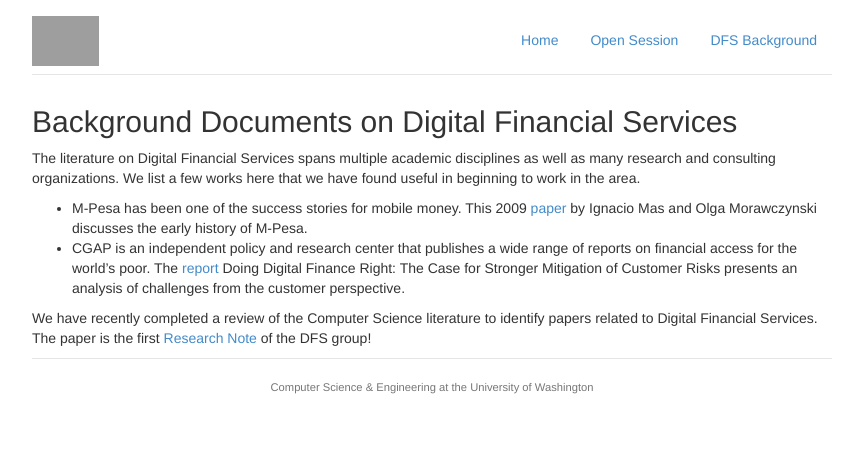
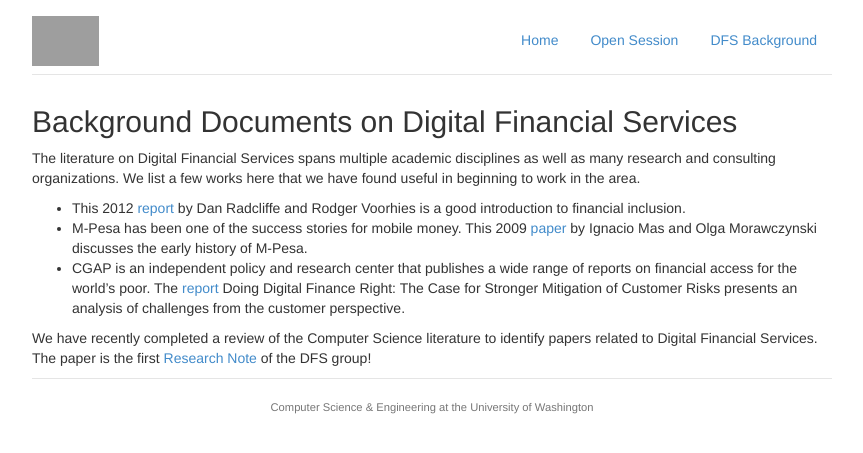
Before and after one commit to uw-ictd/uw-ictd.github.io, a Jekyll site: the page built from dfs/background_documents.md, in a window 1280 px wide, cut to the strip 0-453 px from the top of the page. Shown: the whole strip, without its empty margins (208-1071 px from the left). Built offline with Jekyll 4.4.1, drawn with Linux system fonts in a browser that asks for light colours; grey boxes are pictures that could not be loaded.

Commit message:
Adding a link

```diff
--- a/dfs/background_documents.md
+++ b/dfs/background_documents.md
@@ -5,6 +5,7 @@ title: Background Documents on Digital Financial Services
 
 The literature on Digital Financial Services spans multiple academic disciplines as well as many research and consulting organizations.  We list a few works here that we have found useful in beginning to work in the area.
 
+* This 2012 [report][BMGF2012] by Dan Radcliffe and Rodger Voorhies is a good introduction to financial inclusion.
 * M-Pesa has been one of the success stories for mobile money.  This 2009 [paper][Mas2009] by Ignacio Mas and Olga Morawczynski discusses the early history of M-Pesa.
 * CGAP is an independent policy and research center that publishes a wide range of reports on financial access for the world's poor.  The [report][CGAP_DDFR] Doing Digital Finance Right: The Case for Stronger Mitigation of Customer Risks  presents an analysis of challenges from the customer perspective.
 
```
Also changed, not shown: other parts of dfs/background_documents.md (+1 -0 lines).
